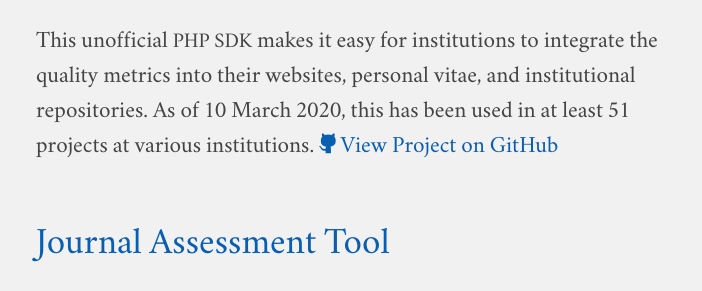
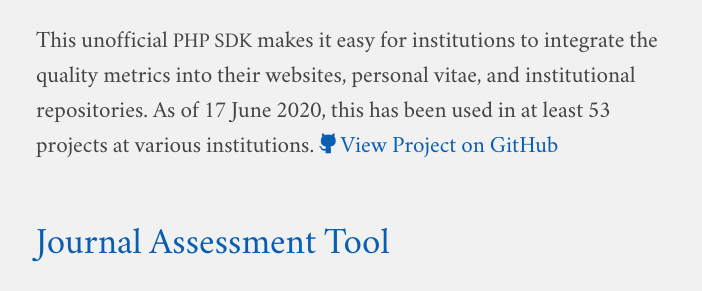
Before and after one commit to jaredhowland/jaredhowland.github.io, a Jekyll site: the page built from content/projects.md, in a window 1280 px wide and 900 px high, scrolled down 2244 px. Shown: the part 227-518 px from the top of the window, without its empty margins (284-986 px from the left). Built offline with Jekyll 4.4.1, drawn with Linux system fonts in a browser that asks for light colours; comment, search, counter and statistics services are not loaded.

Commit message:
Update projects.md

```diff
--- a/content/projects.md
+++ b/content/projects.md
@@ -31,7 +31,7 @@ I presented this to <span class="caps">UALC</span> who then decided to use this
 
 Scopus is an abstract and citation database created by Elsevier. It incorporates important bibliometric data about publications (journal articles, books, and other published materials) to help researchers find high-quality research. It is also used to help researchers determine the relative strength of the publications they wish to submit manuscripts and to track various measures of quality of their existing publications.
 
-This unofficial <span class="caps">PHP SDK</span> makes it easy for institutions to integrate the quality metrics into their websites, personal vitae, and institutional repositories. As of 10 March 2020, this has been used in at least 51 projects at various institutions. <a class="watch btn" href="https://github.com/HBLL-Collection-Development/scopus-api"><i class="icon-github"></i> View Project on GitHub</a>
+This unofficial <span class="caps">PHP SDK</span> makes it easy for institutions to integrate the quality metrics into their websites, personal vitae, and institutional repositories. As of 17 June 2020, this has been used in at least 53 projects at various institutions. <a class="watch btn" href="https://github.com/HBLL-Collection-Development/scopus-api"><i class="icon-github"></i> View Project on GitHub</a>
 
 ## [Journal Assessment Tool][2]
 ### 2009–Present
```
